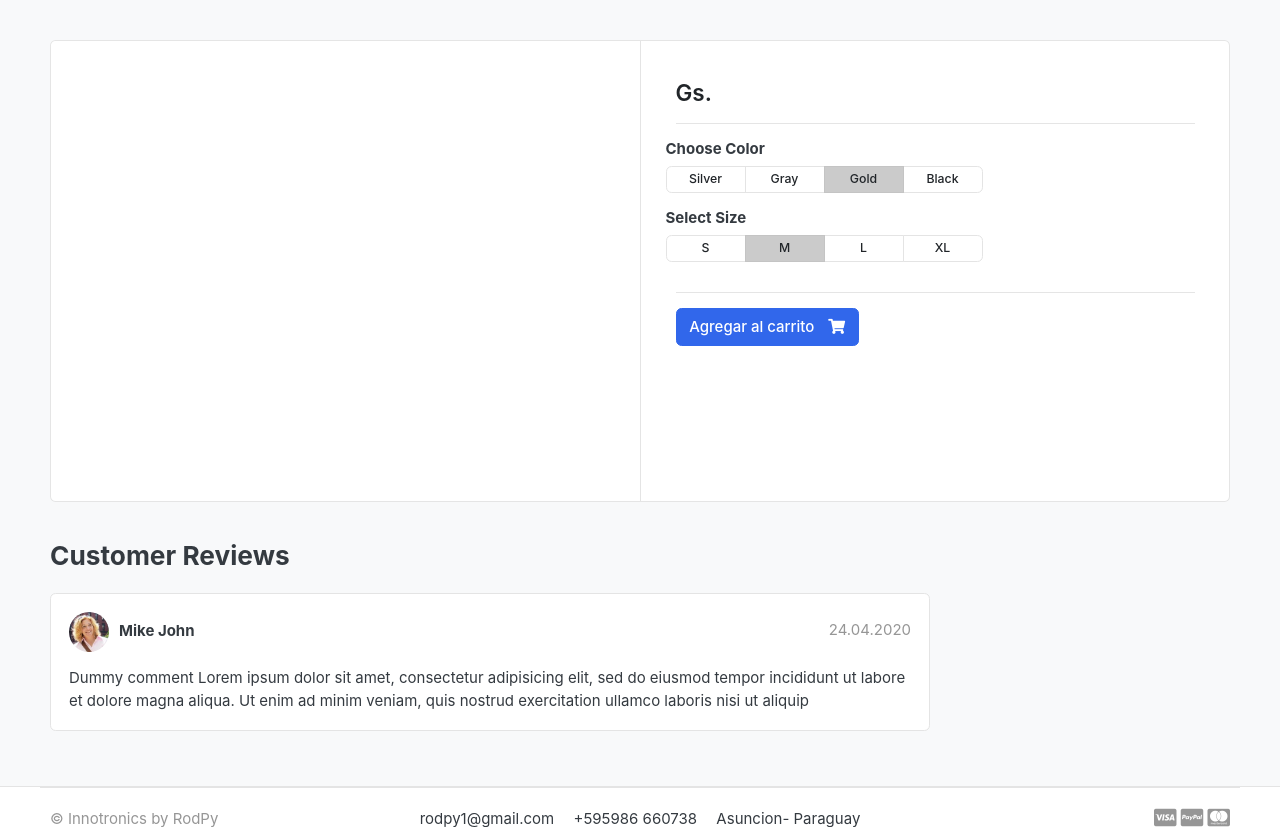
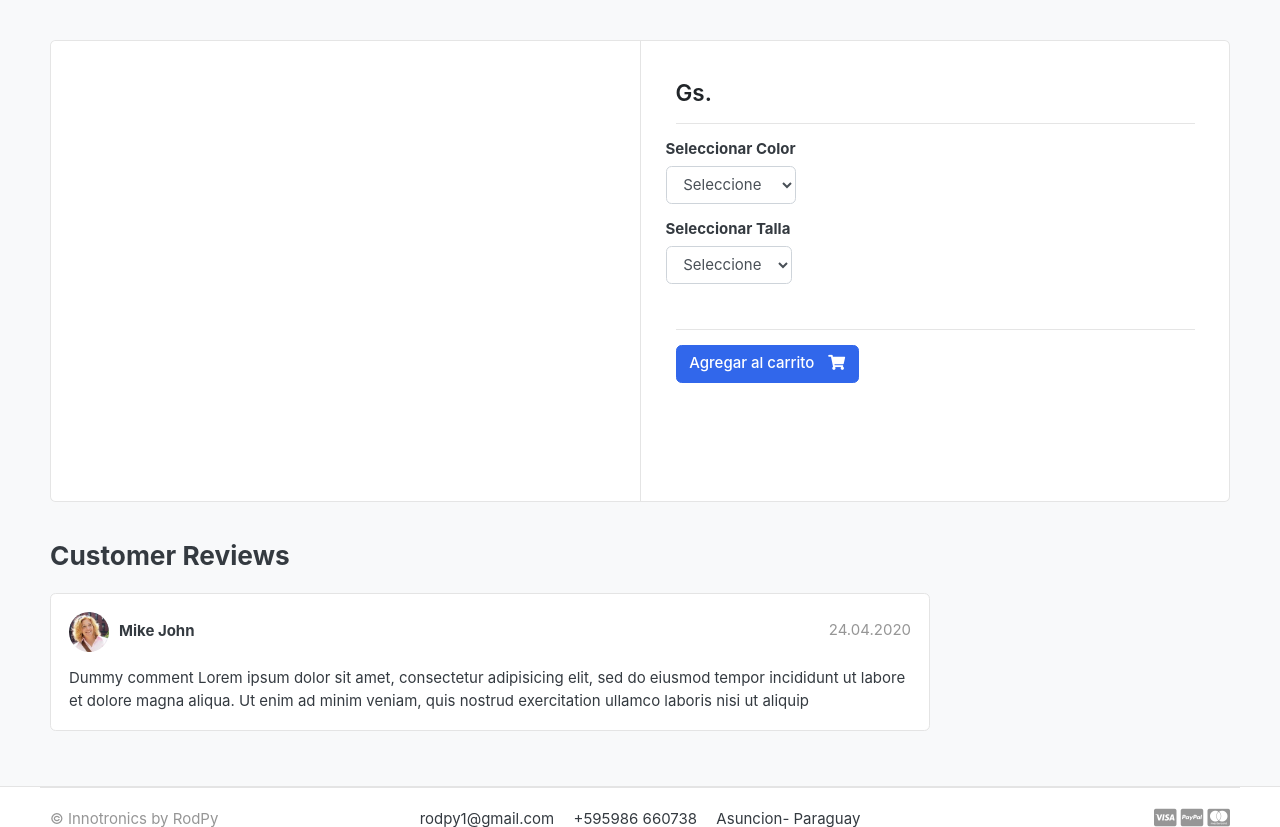
Before and after one commit to RodPy/Raanga_Project, a Django app: template templates/store/product_detail.html in a window 1280 px wide. Shown: the part 118-945 px from the top of the page. Run offline with Django 4.2, Linux system fonts and the light colour scheme; the template is opened without the code that fills it, so the values that code supplies are empty; some web fonts are replaced.

Commit message:
caracteristicas de los objetos en el la pagina de detalle

```diff
--- a/templates/store/product_detail.html
+++ b/templates/store/product_detail.html
@@ -15,6 +15,9 @@
 					</article> <!-- gallery-wrap .end// -->
 				</aside>
 				<main class="col-md-6 border-left">
+
+					<form action="{% url 'add_cart' single_product.id %}" method="GET">
+
 					<article class="content-body">
 
 						<h2 class="title">{{single_product.product_name}}</h2>
@@ -30,41 +33,32 @@
 						<hr>
 						<div class="row">
 							<div class="item-option-select">
-								<h6>Choose Color</h6>
-								<div class="btn-group btn-group-sm btn-group-toggle"
-									data-toggle="buttons">
-									<label class="btn btn-light">
-										<input type="radio" name="radio_color"> Silver
-									</label>
-									<label class="btn btn-light">
-										<input type="radio" name="radio_color"> Gray
-									</label>
-									<label class="btn btn-light active">
-										<input type="radio" name="radio_color checked"> Gold
-									</label>
-									<label class="btn btn-light">
-										<input type="radio" name="radio_color"> Black
-									</label>
-								</div>
+								<h6>Seleccionar Color</h6>
+								<select class="form-control" name="color" required>
+
+									<option value="" disabled selected>Seleccione</option>
+									{% for i in single_product.variation_set.colors %}
+
+									<option value="{{i.variation.value | lower }}">{{i.variation_value | capfirst }}</option>
+
+									{% endfor  %}
+
+								</select>
 							</div>
 						</div> <!-- row.// -->
 						<div class="row">
 							<div class="item-option-select">
-								<h6>Select Size</h6>
-								<div class="btn-group btn-group-sm btn-group-toggle"
-									data-toggle="buttons">
-									<label class="btn btn-light">
-										<input type="radio" name="radio_color"> S
-									</label>
-									<label class="btn btn-light active">
-										<input type="radio" name="radio_color" checked> M
-									</label>
-									<label class="btn btn-light">
-										<input type="radio" name="radio_color"> L
-									</label>
-									<label class="btn btn-light">
-										<input type="radio" name="radio_color"> XL
-									</label>
+								<div class="item-option-select">
+									<h6>Seleccionar Talla</h6>
+									<select class="form-control" name="talla" required>
+										<option value="" disabled selected>Seleccione</option>
+										{% for i in single_product.variation_set.tallas %}
+
+										<option value="{{i.variation.value | lower }}">{{i.variation_value | capfirst }}</option>
+
+										{% endfor  %}
+
+									</select>
 								</div>
 							</div>
 						</div> <!-- row.// -->
@@ -82,12 +76,15 @@
 
 									{% else %}
 
-									<a href="{% url 'add_cart' single_product.id %}" class="btn btn-primary"> <span class="text">Agregar al carrito</span> <i class="fas fa-shopping-cart"></i> </a>
+									<button type ="submit"  class="btn btn-primary"> <span class="text">Agregar al carrito</span> <i class="fas fa-shopping-cart"></i> </button>
 
 								{% endif %}
 
 						{% endif %}
 						</article> <!-- product-info-aside .// -->
+
+					</form>
+
 					</main> <!-- col.// -->
 				</div> <!-- row.// -->
 			</div> <!-- card.// -->
```
Also changed, not shown: store/admin.py (+8 -1 lines), store/models.py (+24 -0 lines), carts/migrations/0002_alter_cartitem_cart.py (added), db.sqlite3, store/migrations/0002_variation.py (added).
